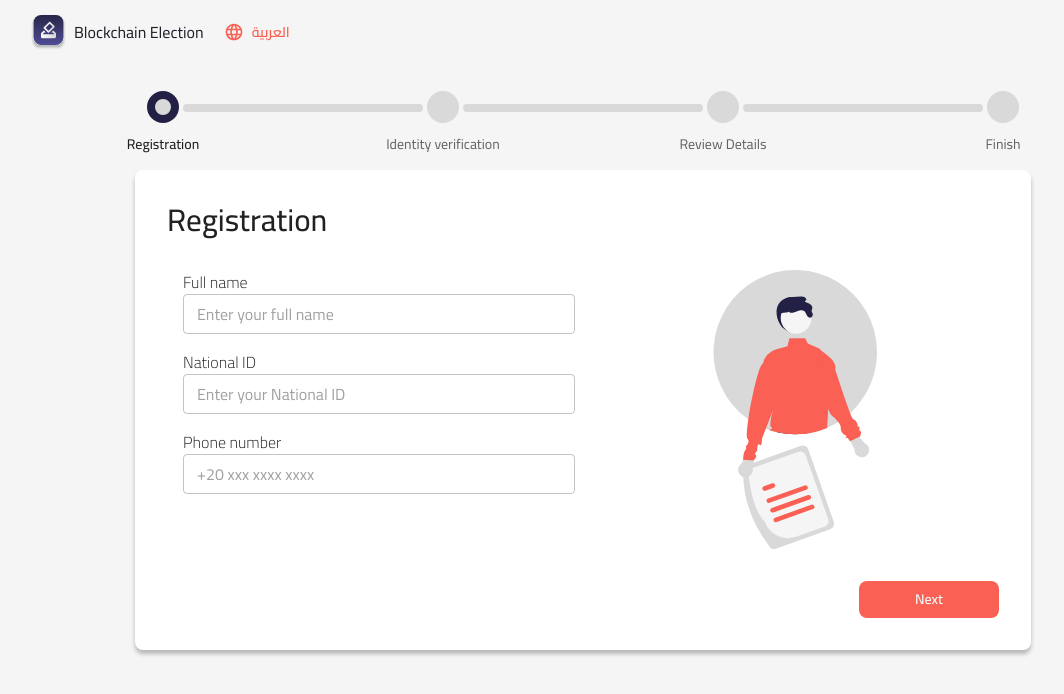
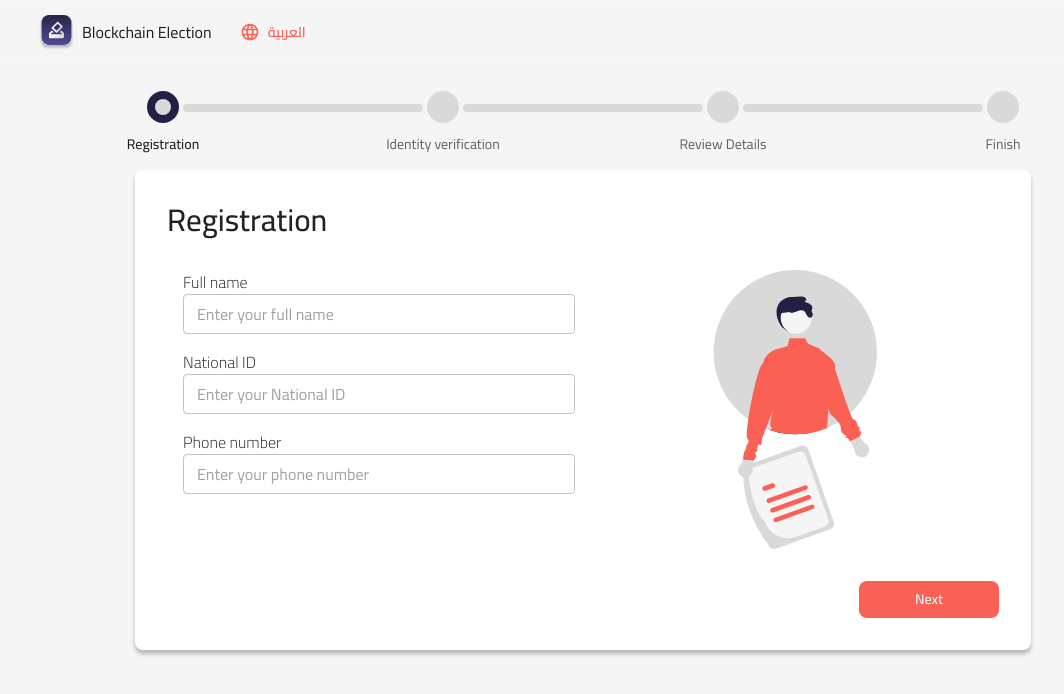
Before and after one commit to mohannadzidan/voitng-blockchain, a React (Vite) app: page /register in a window 1280 px wide. Shown: the top 694 px of the page, without its empty margins (57-1121 px from the left). Built offline with nearby package versions, Linux system fonts and the light colour scheme.

Commit message:
feat: navigate home from header

```diff
--- a/src/components/Header/index.jsx
+++ b/src/components/Header/index.jsx
@@ -62,6 +62,7 @@ function Header() {
     >
       <Container maxWidth="lg">
         <Toolbar>
+          <Button color='inherit' component={Link} to='/'>
             <Stack
               direction="row"
               alignItems="center"
@@ -73,6 +74,7 @@ function Header() {
               <AppLogo fontSize="large" />
               <Typography>{t("blockchain_election")}</Typography>
             </Stack>
+          </Button>
           <Button
             variant="text"
             startIcon={<LanguageIcon />}
--- a/src/pages/Register/RegistrationForm.jsx
+++ b/src/pages/Register/RegistrationForm.jsx
@@ -130,7 +130,7 @@ function RegistrationForm() {
           <TextField
             fullWidth
             size="small"
-            placeholder="+20 xxx xxxx xxxx"
+            placeholder={t("register.info.enter_phone_number")}
             name="phone"
             onChange={formik.handleChange}
             value={formik.values.phone}
```
Lines whose indentation alone changed are shown as unchanged.
